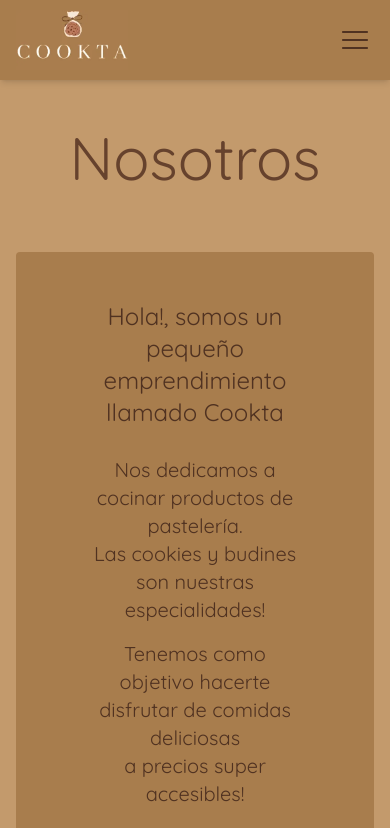
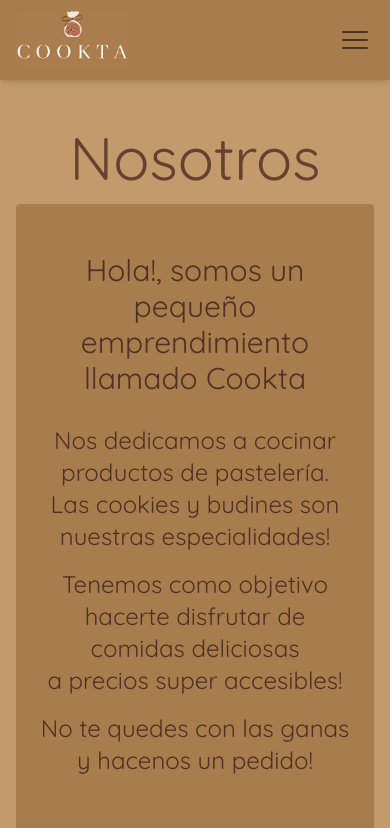
Before and after one commit to nazagutierrez/cookta, a React (Vite) app: page /nosotros in a window 390 px wide. Shown: the top 828 px of the page. Built offline with nearby package versions, Linux system fonts and the light colour scheme.

Commit message:
Added full responsive for atropos card

```diff
--- a/src/views/AboutUs/Card-atropos.jsx
+++ b/src/views/AboutUs/Card-atropos.jsx
@@ -6,9 +6,9 @@ import "atropos/css";
 export const CardAtropos = () => {
   const aboutUsSection = () => {
     return (
-      <div className="flex justify-center items-center bg-brown-cookie flex-col lg:flex-row mt-16 m-4 rounded p-6">
-        <div className="w-2/3 h-full justify-between text-xl flex flex-col text-center items-center text-brown-dark pt-6">
-          <h2 className="text-2xl pb-7">
+      <div className="flex justify-center items-center bg-brown-cookie flex-col xl:flex-row mt-16 xs:m-4 rounded xs:p-6 py-3">
+        <div className="2xl:w-2/3 h-full justify-between text-2xl xl:text-2xl flex flex-col text-center items-center text-brown-dark pt-6">
+          <h2 className="text-3xl xl:text-3xl pb-7">
             Hola!, somos un pequeño emprendimiento llamado Cookta
           </h2>
           <p>Nos dedicamos a cocinar productos de pastelería.</p>
@@ -25,9 +25,9 @@ export const CardAtropos = () => {
           </p>
           <p className="text-5xl italic font-light pt-5">Cookta</p>
         </div>
-        <div className="ml-16 mt-10 lg:mt-0">
+        <div className="ml-16 mt-10 lg:mt-0 hidden 2xl:block ">
           <img
-            className="w-[452px] h-[452px] hidden xl:block object-cover"
+            className="w-[452px] h-[452px] object-cover"
             src={logoCookta}
             alt="logo-cookta"
           />
@@ -38,17 +38,17 @@ export const CardAtropos = () => {
 
   return (
     <>
-    <div className="hidden xl:block">
+    <div className="hidden lg:block">
       <Atropos
         highlight={false}
         rotateXMax={6}
         rotateYMax={6}
-        activeOffset={50}
+        activeOffset={0}
       >
         {aboutUsSection()}
       </Atropos>
     </div>
-      <div className="block xl:hidden">
+      <div className="block lg:hidden">
         {aboutUsSection()}
       </div>
     </>
--- a/tailwind.config.js
+++ b/tailwind.config.js
@@ -12,6 +12,10 @@ module.exports = {
         'brown-cookie': '#a87d4d',
         'brown-budin': '#915f44'
       },
+      screens: {
+        'xs': '320px',
+        '2xl': '1470px',
+      }
     },
   },
   plugins: [],
```
